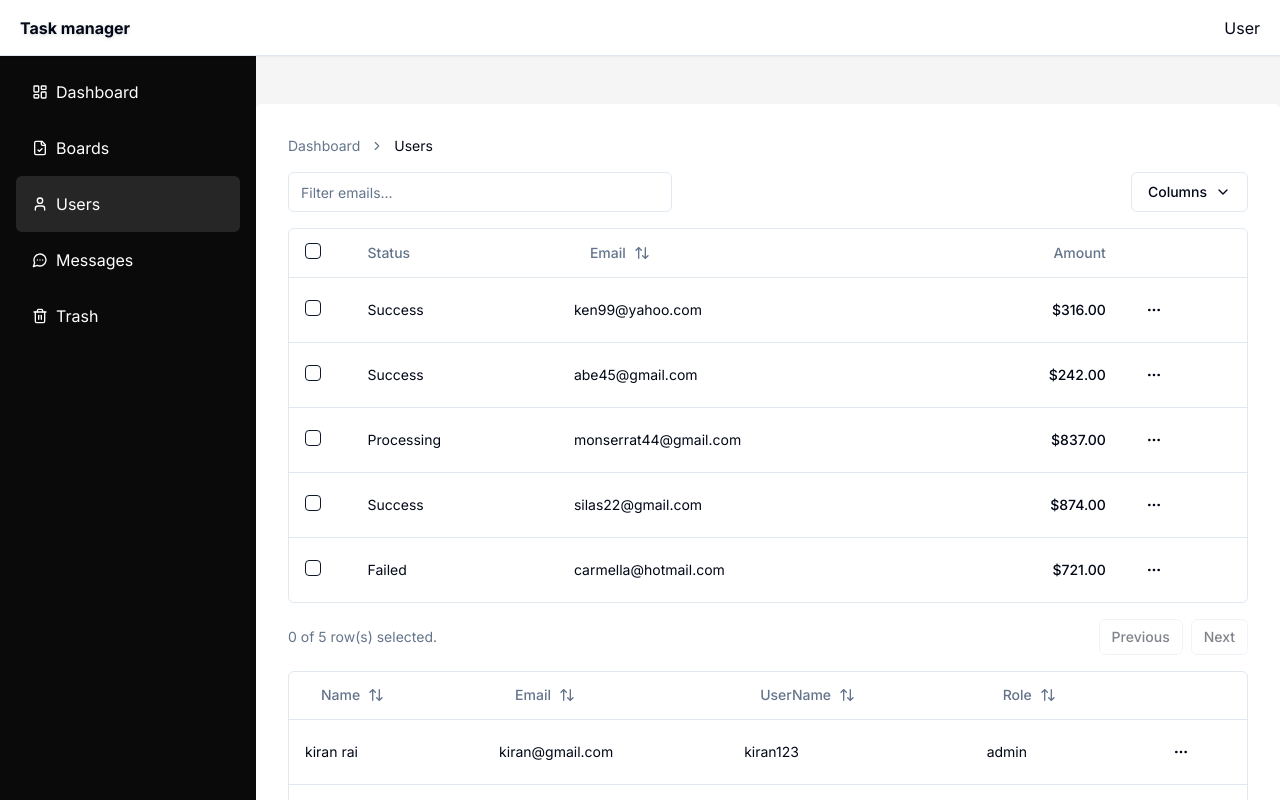
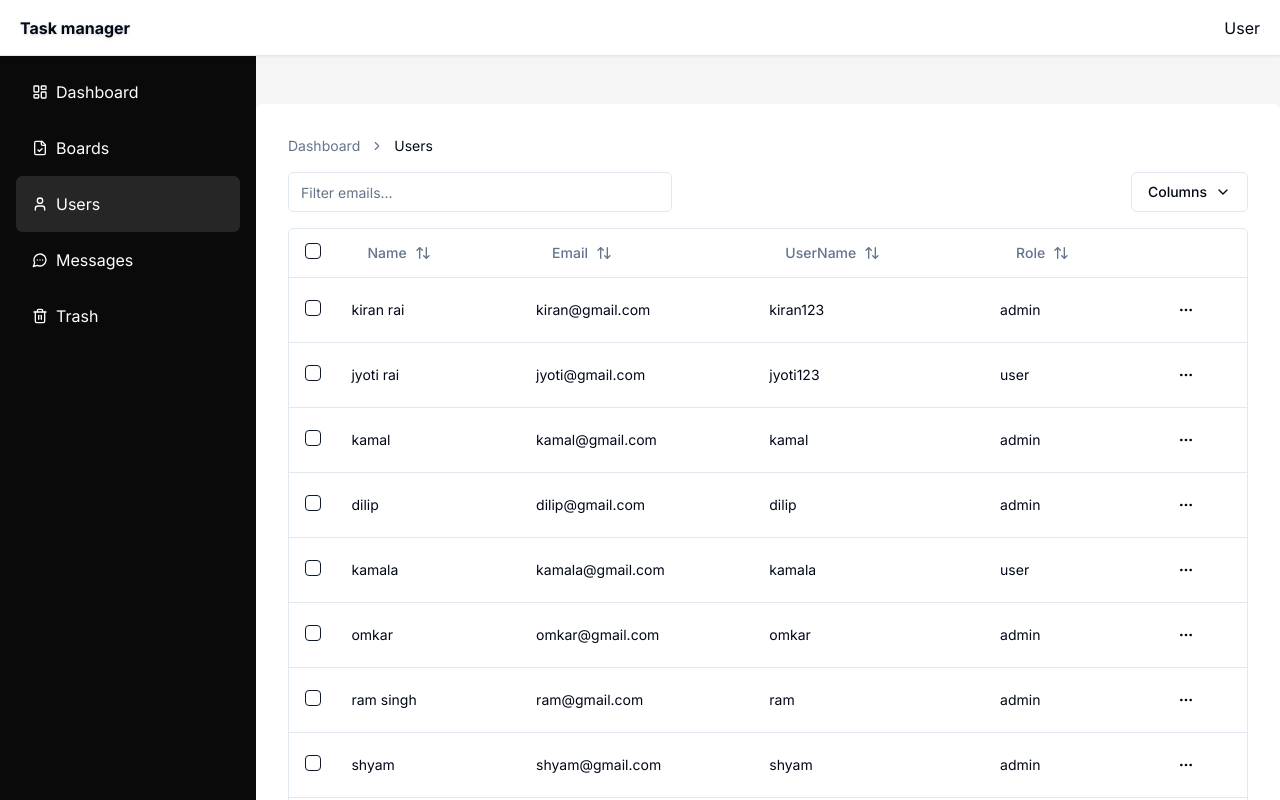
Before and after one commit to shadowfeind/tms, a Next.js app: page /dashboard/users in a window 1280 px wide. Built offline with nearby package versions, Linux system fonts and the light colour scheme.

Commit message:
side nav bug fixed and data table display sorting filtering finished

```diff
--- a/app/dashboard/layout.tsx
+++ b/app/dashboard/layout.tsx
@@ -10,7 +10,7 @@ export const Dashboardlayout = ({
     <div>
       <Header />
       <div className="flex">
-        <div className="w-64 h-screen bg-neutral-950  hidden md:block flex-shrink-0 px-4 pt-16">
+        <div className="w-64 z-0  hidden md:block flex-shrink-0 ">
           <Sidebar />
         </div>
         <div className="pt-16 w-full bg-neutral-100">{children}</div>
--- a/app/dashboard/users/colums.tsx
+++ /dev/null
@@ -1,106 +0,0 @@
-"use client";
-import { User } from "@/types";
-import { ColumnDef } from "@tanstack/react-table";
-import { Button } from "@/components/ui/button";
-import { ArrowUpDown, MoreHorizontal } from "lucide-react";
-import {
-  DropdownMenu,
-  DropdownMenuContent,
-  DropdownMenuItem,
-  DropdownMenuLabel,
-  DropdownMenuSeparator,
-  DropdownMenuTrigger,
-} from "@/components/ui/dropdown-menu";
-
-export const columns: ColumnDef<User>[] = [
-  {
-    accessorKey: "name",
-    header: ({ column }) => {
-      return (
-        <Button
-          variant="ghost"
-          onClick={() => column.toggleSorting(column.getIsSorted() === "asc")}
-        >
-          Name
-          <ArrowUpDown className="ml-2 h-4 w-4" />
-        </Button>
-      );
-    },
-    cell: ({ row }) => <div className="lowercase">{row.getValue("name")}</div>,
-  },
-  {
-    accessorKey: "email",
-    header: ({ column }) => {
-      return (
-        <Button
-          variant="ghost"
-          onClick={() => column.toggleSorting(column.getIsSorted() === "asc")}
-        >
-          Email
-          <ArrowUpDown className="ml-2 h-4 w-4" />
-        </Button>
-      );
-    },
-    cell: ({ row }) => <div className="lowercase">{row.getValue("email")}</div>,
-  },
-  {
-    accessorKey: "userName",
-    header: ({ column }) => {
-      return (
-        <Button
-          variant="ghost"
-          onClick={() => column.toggleSorting(column.getIsSorted() === "asc")}
-        >
-          UserName
-          <ArrowUpDown className="ml-2 h-4 w-4" />
-        </Button>
-      );
-    },
-    cell: ({ row }) => (
-      <div className="lowercase">{row.getValue("userName")}</div>
-    ),
-  },
-  {
-    accessorKey: "role",
-    header: ({ column }) => {
-      return (
-        <Button
-          variant="ghost"
-          onClick={() => column.toggleSorting(column.getIsSorted() === "asc")}
-        >
-          Role
-          <ArrowUpDown className="ml-2 h-4 w-4" />
-        </Button>
-      );
-    },
-    cell: ({ row }) => <div className="lowercase">{row.getValue("role")}</div>,
-  },
-  {
-    id: "actions",
-    cell: ({ row }) => {
-      const payment = row.original;
-
-      return (
-        <DropdownMenu>
-          <DropdownMenuTrigger asChild>
-            <Button variant="ghost" className="h-8 w-8 p-0">
-              <span className="sr-only">Open menu</span>
-              <MoreHorizontal className="h-4 w-4" />
-            </Button>
-          </DropdownMenuTrigger>
-          <DropdownMenuContent align="end">
-            <DropdownMenuLabel>Actions</DropdownMenuLabel>
-            <DropdownMenuItem
-              onClick={() => navigator.clipboard.writeText(payment.id)}
-            >
-              Copy payment ID
-            </DropdownMenuItem>
-            <DropdownMenuSeparator />
-            <DropdownMenuItem>View customer</DropdownMenuItem>
-            <DropdownMenuItem>View payment details</DropdownMenuItem>
-          </DropdownMenuContent>
-        </DropdownMenu>
-      );
-    },
-  },
-];
--- a/app/dashboard/users/data-table.tsx
+++ /dev/null
@@ -1,80 +0,0 @@
-"use client";
-
-import {
-  ColumnDef,
-  flexRender,
-  getCoreRowModel,
-  useReactTable,
-} from "@tanstack/react-table";
-
-import {
-  Table,
-  TableBody,
-  TableCell,
-  TableHead,
-  TableHeader,
-  TableRow,
-} from "@/components/ui/table";
-
-interface DataTableProps<TData, TValue> {
-  columns: ColumnDef<TData, TValue>[];
-  data: TData[];
-}
-
-export function DataTable<TData, TValue>({
-  columns,
-  data,
-}: DataTableProps<TData, TValue>) {
-  const table = useReactTable({
-    data,
-    columns,
-    getCoreRowModel: getCoreRowModel(),
-  });
-
-  return (
-    <div className="rounded-md border">
-      <Table>
-        <TableHeader>
-          {table.getHeaderGroups().map((headerGroup) => (
-            <TableRow key={headerGroup.id}>
-              {headerGroup.headers.map((header) => {
-                return (
-                  <TableHead key={header.id}>
-                    {header.isPlaceholder
-                      ? null
-                      : flexRender(
-                          header.column.columnDef.header,
-                          header.getContext()
-                        )}
-                  </TableHead>
-                );
-              })}
-            </TableRow>
-          ))}
-        </TableHeader>
-        <TableBody>
-          {table.getRowModel().rows?.length ? (
-            table.getRowModel().rows.map((row) => (
-              <TableRow
-                key={row.id}
-                data-state={row.getIsSelected() && "selected"}
-              >
-                {row.getVisibleCells().map((cell) => (
-                  <TableCell key={cell.id}>
-                    {flexRender(cell.column.columnDef.cell, cell.getContext())}
-                  </TableCell>
-                ))}
-              </TableRow>
-            ))
-          ) : (
-            <TableRow>
-              <TableCell colSpan={columns.length} className="h-24 text-center">
-                No results.
-              </TableCell>
-            </TableRow>
-          )}
-        </TableBody>
-      </Table>
-    </div>
-  );
-}
--- a/app/dashboard/users/page.tsx
+++ b/app/dashboard/users/page.tsx
@@ -1,9 +1,7 @@
 import { BreadcrumnForPage } from "@/components/breadcrum-for-page";
 import { MainContainer } from "@/components/main-container";
-import { DataTableDemo } from "./table";
-import { DataTable } from "./data-table";
+import { DataTable } from "./table";
 import { userData } from "./data";
-import { columns } from "./colums";
 
 const breadCrumbs = [
   {
@@ -15,8 +13,7 @@ export const UsersPage = () => {
   return (
     <MainContainer>
       <BreadcrumnForPage breadCrumbs={breadCrumbs} />
-      <DataTableDemo />
-      <DataTable columns={columns} data={userData} />
+      <DataTable data={userData} />
     </MainContainer>
   );
 };
--- a/app/dashboard/users/table.tsx
+++ b/app/dashboard/users/table.tsx
@@ -35,48 +35,9 @@ import {
   TableHeader,
   TableRow,
 } from "@/components/ui/table";
+import { User } from "@/types";
 
-const data: Payment[] = [
-  {
-    id: "m5gr84i9",
-    amount: 316,
-    status: "success",
-    email: "ken99@yahoo.com",
-  },
-  {
-    id: "3u1reuv4",
-    amount: 242,
-    status: "success",
-    email: "Abe45@gmail.com",
-  },
-  {
-    id: "derv1ws0",
-    amount: 837,
-    status: "processing",
-    email: "Monserrat44@gmail.com",
-  },
-  {
-    id: "5kma53ae",
-    amount: 874,
-    status: "success",
-    email: "Silas22@gmail.com",
-  },
-  {
-    id: "bhqecj4p",
-    amount: 721,
-    status: "failed",
-    email: "carmella@hotmail.com",
-  },
-];
-
-export type Payment = {
-  id: string;
-  amount: number;
-  status: "pending" | "processing" | "success" | "failed";
-  email: string;
-};
-
-export const columns: ColumnDef<Payment>[] = [
+export const columns: ColumnDef<User>[] = [
   {
     id: "select",
     header: ({ table }) => (
@@ -102,11 +63,19 @@ export const columns: ColumnDef<Payment>[] = [
     enableHiding: false,
   },
   {
-    accessorKey: "status",
-    header: "Status",
-    cell: ({ row }) => (
-      <div className="capitalize">{row.getValue("status")}</div>
-    ),
+    accessorKey: "name",
+    header: ({ column }) => {
+      return (
+        <Button
+          variant="ghost"
+          onClick={() => column.toggleSorting(column.getIsSorted() === "asc")}
+        >
+          Name
+          <ArrowUpDown className="ml-2 h-4 w-4" />
+        </Button>
+      );
+    },
+    cell: ({ row }) => <div className="lowercase">{row.getValue("name")}</div>,
   },
   {
     accessorKey: "email",
@@ -124,23 +93,39 @@ export const columns: ColumnDef<Payment>[] = [
     cell: ({ row }) => <div className="lowercase">{row.getValue("email")}</div>,
   },
   {
-    accessorKey: "amount",
-    header: () => <div className="text-right">Amount</div>,
-    cell: ({ row }) => {
-      const amount = parseFloat(row.getValue("amount"));
-
-      // Format the amount as a dollar amount
-      const formatted = new Intl.NumberFormat("en-US", {
-        style: "currency",
-        currency: "USD",
-      }).format(amount);
-
-      return <div className="text-right font-medium">{formatted}</div>;
+    accessorKey: "userName",
+    header: ({ column }) => {
+      return (
+        <Button
+          variant="ghost"
+          onClick={() => column.toggleSorting(column.getIsSorted() === "asc")}
+        >
+          UserName
+          <ArrowUpDown className="ml-2 h-4 w-4" />
+        </Button>
+      );
     },
+    cell: ({ row }) => (
+      <div className="lowercase">{row.getValue("userName")}</div>
+    ),
+  },
+  {
+    accessorKey: "role",
+    header: ({ column }) => {
+      return (
+        <Button
+          variant="ghost"
+          onClick={() => column.toggleSorting(column.getIsSorted() === "asc")}
+        >
+          Role
+          <ArrowUpDown className="ml-2 h-4 w-4" />
+        </Button>
+      );
+    },
+    cell: ({ row }) => <div className="lowercase">{row.getValue("role")}</div>,
   },
   {
     id: "actions",
-    enableHiding: false,
     cell: ({ row }) => {
       const payment = row.original;
 
@@ -169,7 +154,7 @@ export const columns: ColumnDef<Payment>[] = [
   },
 ];
 
-export function DataTableDemo() {
+export function DataTable({ data }: { data: User[] }) {
   const [sorting, setSorting] = React.useState<SortingState>([]);
   const [columnFilters, setColumnFilters] = React.useState<ColumnFiltersState>(
     []
--- a/components/header.tsx
+++ b/components/header.tsx
@@ -2,7 +2,7 @@ import MobileSidebar from "./moble-sidebar";
 
 export const Header = () => {
   return (
-    <div className="w-full fixed z-100 top-0 h-14 border-b shadow-sm bg-white flex items-center justify-between px-5">
+    <div className="w-full fixed z-50 top-0 h-14 border-b shadow-sm bg-white flex items-center justify-between px-5">
       <MobileSidebar />
       <h1 className="font-bold drop-shadow">Task manager</h1>
       <h2>User</h2>
--- a/components/main-container.tsx
+++ b/components/main-container.tsx
@@ -1,6 +1,6 @@
 export const MainContainer = ({ children }: { children: React.ReactNode }) => {
   return (
-    <div className="container mx-auto mt-4  p-4 md:p-8 md:mt-10 bg-white rounded-md">
+    <div className="container mx-auto mt-4 mb-4 shadow-md  p-4 md:p-8 md:mt-10 md:mb-10 bg-white rounded-md">
       {children}
     </div>
   );
--- a/components/sidebar.tsx
+++ b/components/sidebar.tsx
@@ -46,7 +46,7 @@ export const Sidebar = () => {
     },
   ];
   return (
-    <>
+    <div className="fixed w-64 h-screen bg-neutral-950 px-4 pt-16 z-0">
       {routes.map((route: SidebarItemsProps) => (
         <SidebarList
           key={route.link}
@@ -56,6 +56,6 @@ export const Sidebar = () => {
           isActive={route.isActive}
         />
       ))}
-    </>
+    </div>
   );
 };
```
